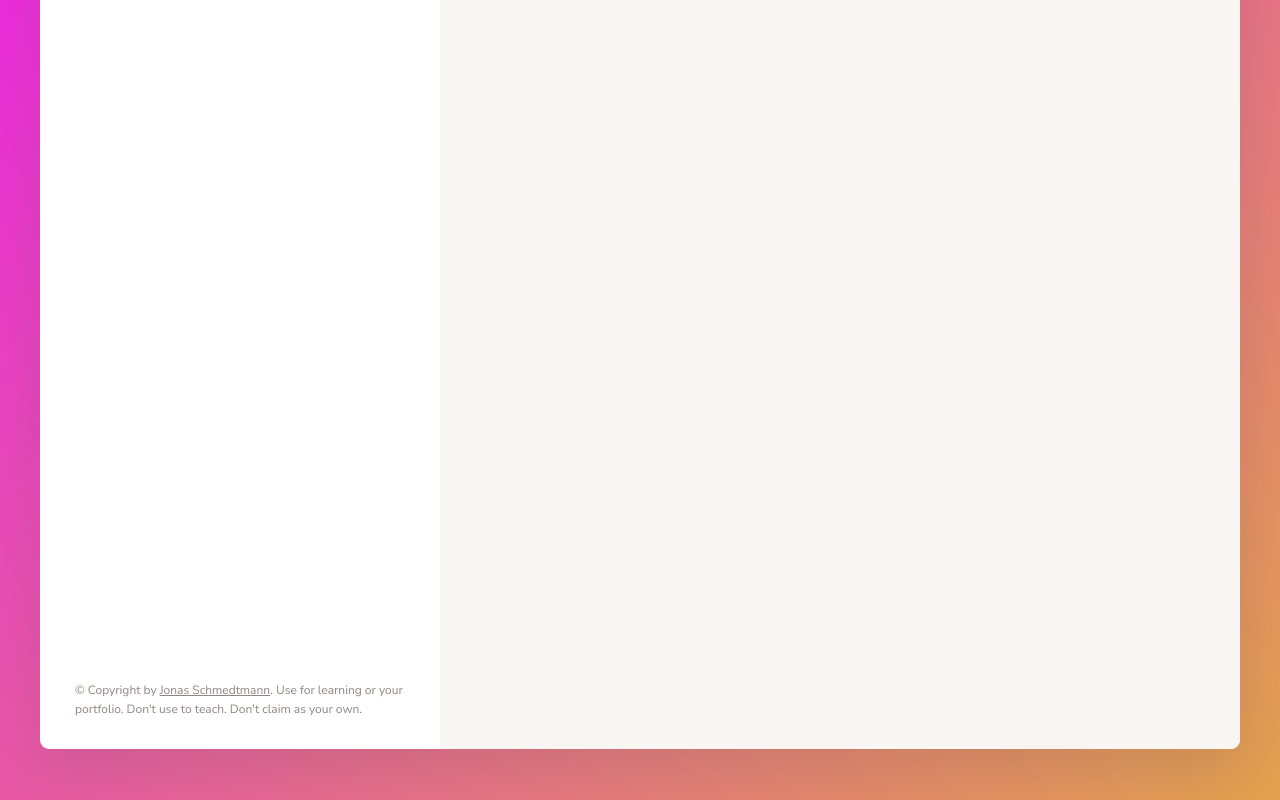
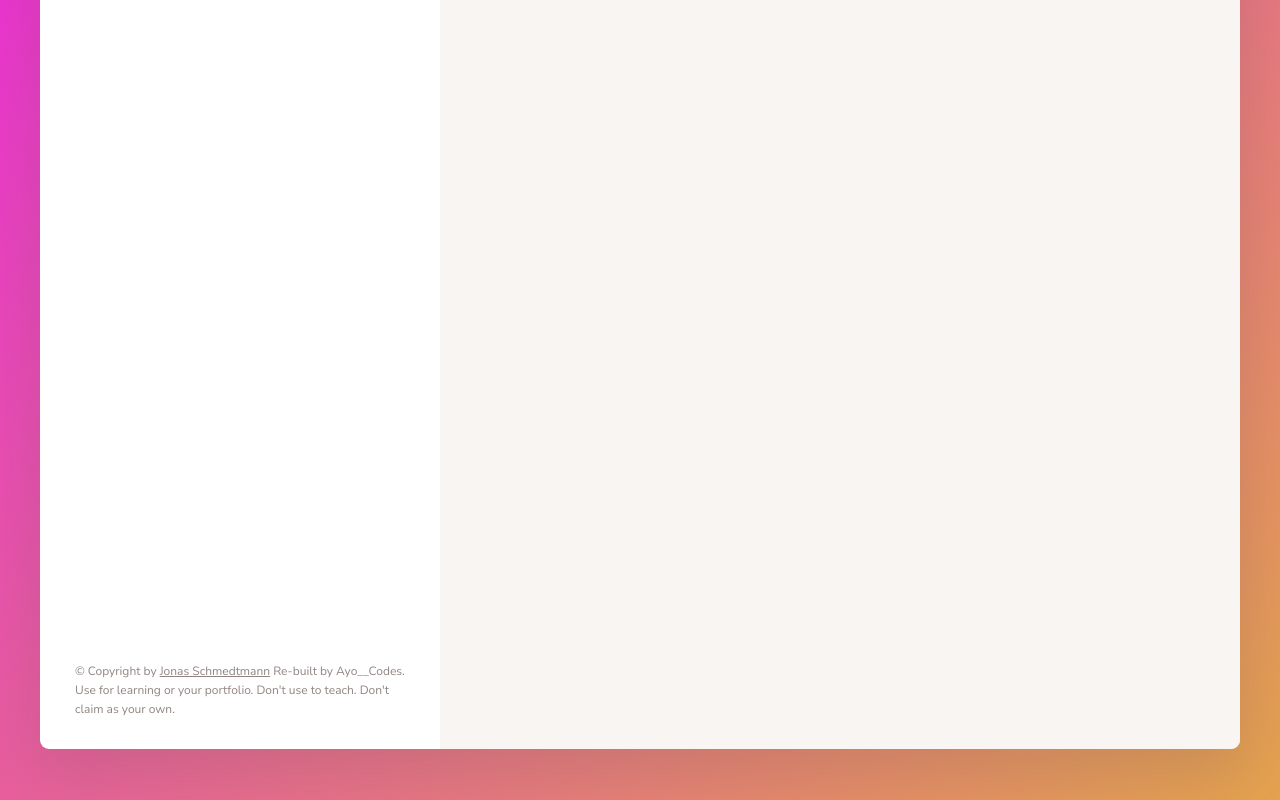
Before and after one commit to AyoCodess/Recipe-App, a website built with Parcel: page index.html in a window 1280 px wide. Shown: the part 472-1272 px from the top of the page. Built offline with nearby package versions, Linux system fonts and the light colour scheme; some packages are replaced by stand-ins of ours; no server answers.

Commit message:
fixed bugs

```diff
--- a/index.html
+++ b/index.html
@@ -11,6 +11,7 @@
     <link rel="shortcut icon" href="src/img/favicon.png" type="image/x-icon" />
 
     <link rel="stylesheet" href="src/sass/main.scss" />
+
     <script defer src="src/js/controller.js"></script>
 
     <title>forkify // Search over 1,000,000 recipes</title>
@@ -126,10 +127,11 @@
           <a
             class="twitter-link"
             target="_blank"
-            href="https://twitter.com/jonasschmedtman"
+            href="https://twitter.com/Ayo__Codes"
             >Jonas Schmedtmann</a
-          >. Use for learning or your portfolio. Don't use to teach. Don't claim
-          as your own.
+          >
+          Re-built by Ayo__Codes. Use for learning or your portfolio. Don't use
+          to teach. Don't claim as your own.
         </p>
       </div>
 
--- a/package.json
+++ b/package.json
@@ -4,6 +4,7 @@
   "description": "",
   "default": "index.html",
   "scripts": {
+    "watch:sass": "sass src/sass/main.scss style.css --watch",
     "start": "parcel index.html",
     "build": "parcel build index.html --dist-dir ./dist"
   },
--- a/src/js/controller.js
+++ b/src/js/controller.js
@@ -196,4 +196,4 @@ const init = function () {
 
 init();
 
-console.log(`hey welcome to the application!`);
+console.log(`hey welcome to the application`);
--- a/src/js/views/paginationView.js
+++ b/src/js/views/paginationView.js
@@ -36,14 +36,15 @@ class paginationViewClass extends View {
     if (curPage === 1 && numPages > 1) {
       // console.log(`there is 1 page and other pages`);
 
-      return `<button data-goto="${
+      return `
+      <button data-goto="${
         curPage + 1
       }" class="btn--inline pagination__btn--next">
       <span> Page ${curPage + 1}</span>
       <svg class="search__icon">
         <use href="${icons}#icon-arrow-right"></use>
       </svg>
-    </button>s`;
+    </button>`;
     }
 
     // last page ---
@@ -57,7 +58,7 @@ class paginationViewClass extends View {
         <use href="${icons}#icon-arrow-left"></use>
       </svg>
       <span>Page ${curPage - 1}</span>
-    </button> `;
+    </button>`;
     }
 
     //other page ---
@@ -81,11 +82,12 @@ class paginationViewClass extends View {
       <svg class="search__icon">
         <use href="${icons}#icon-arrow-right"></use>
       </svg>
-    </button> `;
+    </button>`;
     }
 
     // page 1 and there are no other pages
-    return console.log(`there is only one page`);
+    console.log(`there is only one page`);
+    return ' ';
     // ---
   }
 }
--- a/src/sass/_base.scss
+++ b/src/sass/_base.scss
@@ -1,6 +1,6 @@
-$color-primary: #ff00ff;
-$color-primary: #ff00ff;
-$color-grad-1: #f00fff;
+// $color-primary: #ff5;
+$color-primary: #df5938;
+$color-grad-1: #ec1bec;
 $color-grad-2: #e4a34e;
 
 $color-grey-light-1: #f9f5f3; // Light background
```
